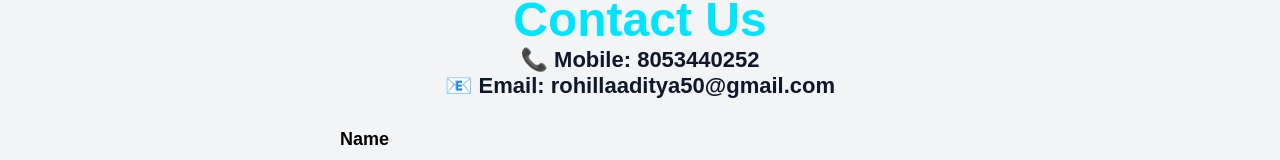
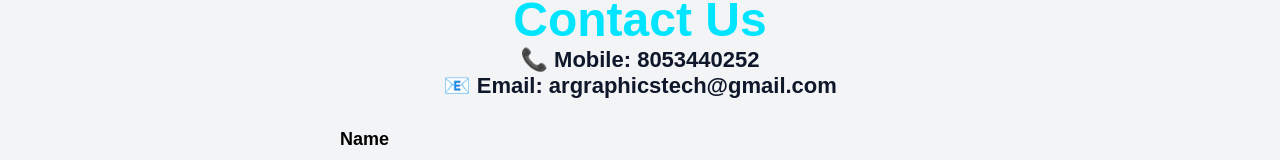
Before and after one commit to argraphicstech/ar-graphics-react-next, a Next.js app: page /contact in a window 1280 px wide. Shown: the part 150-310 px from the top of the page. Built offline with nearby package versions, Linux system fonts and the light colour scheme.

Commit message:
Update page.jsx

```diff
--- a/app/contact/page.jsx
+++ b/app/contact/page.jsx
@@ -55,7 +55,7 @@
       <h1 className="contact-title">Contact Us</h1>
 
 <p className="contact-info">📞 Mobile: 8053440252</p>
-<p className="contact-info">📧 Email: rohillaaditya50@gmail.com</p>
+<p className="contact-info">📧 Email: argraphicstech@gmail.com</p>
 
       <form className="contact" onSubmit={handleSubmit}>
         <label>Name</label>
```
